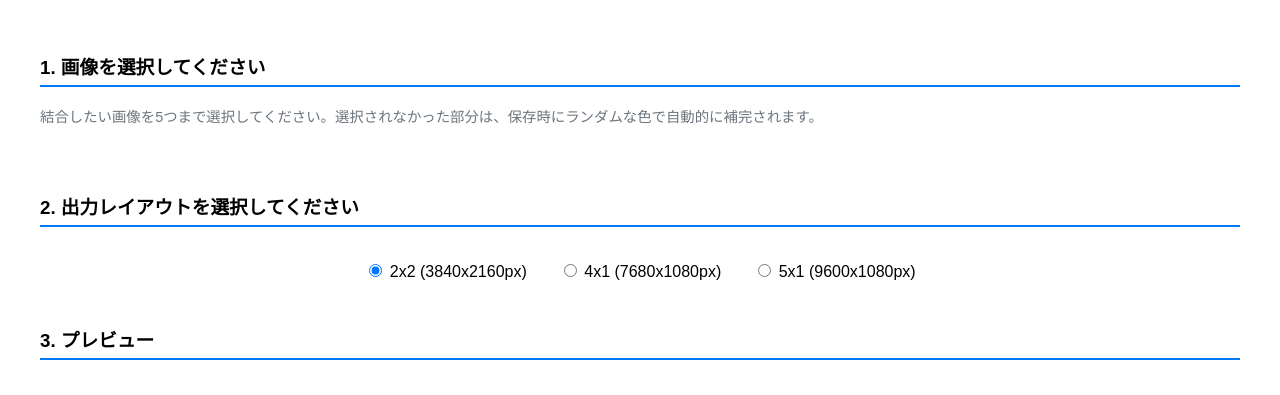
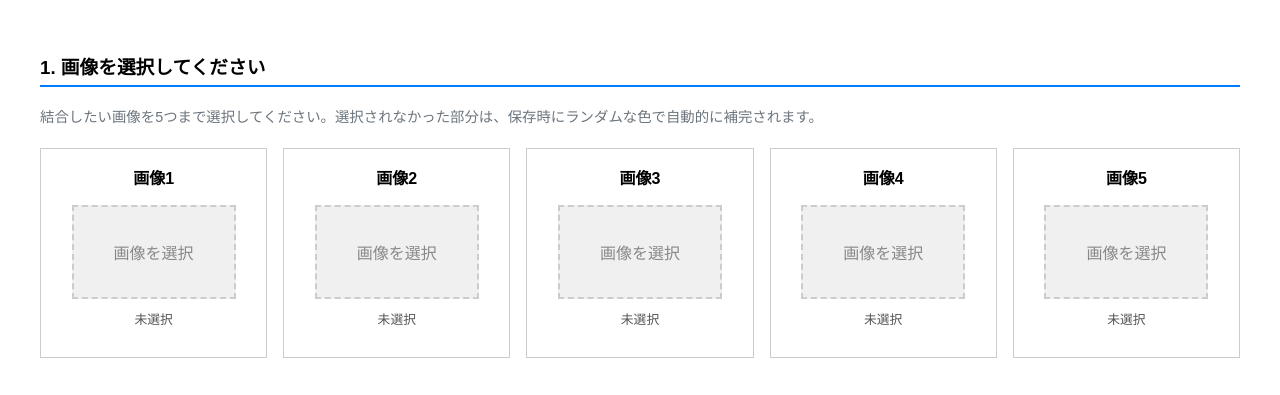
Before and after one commit to masatoooooon/flask-hello-render, a Flask app: page / in a window 1280 px wide. Shown: the top 395 px of the page. Run offline with Flask 3, Linux system fonts and the light colour scheme.

Commit message:
Update index.html

```diff
--- a/templates/index.html
+++ b/templates/index.html
@@ -16,10 +16,9 @@
             margin-top: 1.5em;
         }
 
-        /* ★新規: 説明文のスタイル */
         .section-description {
             font-size: 0.9em;
-            color: #6c757d; /* 少し落ち着いた色 */
+            color: #6c757d;
             margin-top: 0.5em;
             margin-bottom: 1.5em;
         }
@@ -255,4 +254,28 @@
 
         document.addEventListener('DOMContentLoaded', () => {
             const container = document.querySelector('.image-slots-container');
-            if (container.innerHTML.trim() === '')
+            if (container.innerHTML.trim() === '') {
+                for (let i = 1; i <= 5; i++) {
+                    const slot = document.createElement('div');
+                    slot.className = 'image-slot';
+
+                    slot.innerHTML = `
+                        <label class="slot-title">画像${i}</label>
+                        <label for="image${i}" id="slot-preview-${i}" class="slot-preview">
+                            <span>画像を選択</span>
+                        </label>
+                        <input type="file" id="image${i}" name="image_files" accept="image/*" style="display: none;">
+                        <div id="filename${i}" class="filename-display">未選択</div>
+                    `;
+
+                    const input = slot.querySelector(`#image${i}`);
+                    input.addEventListener('change', (event) => handleFileSelect(i - 1, event.target));
+
+                    container.appendChild(slot);
+                }
+            }
+            updatePreviewCanvas();
+        });
+    </script>
+</body>
+</html>
```
